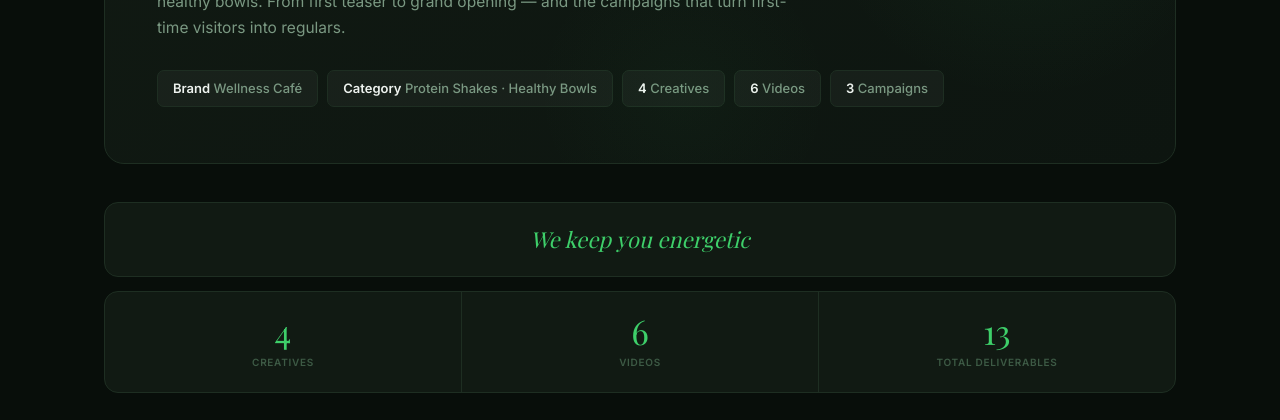
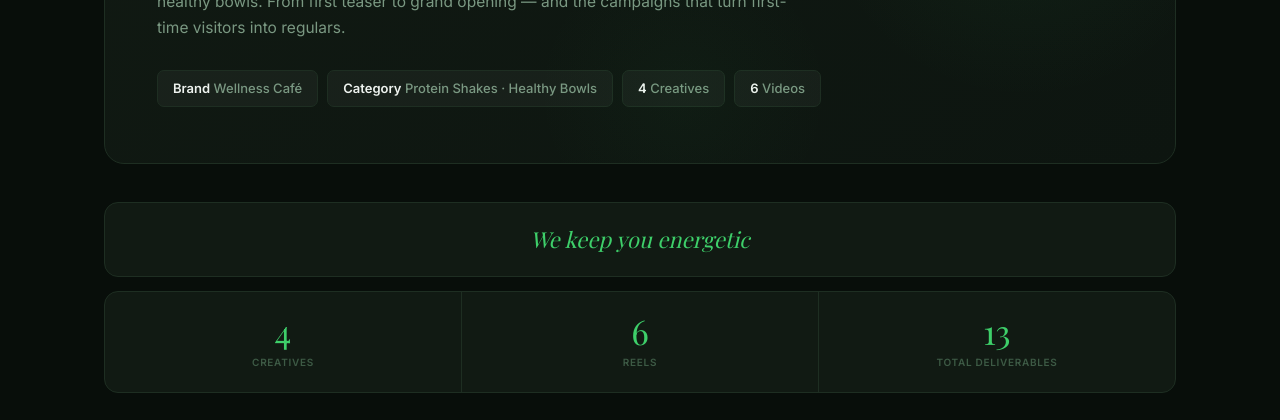
Before and after one commit to niyasinsights-arch/client-stratgy-plan, a plain HTML site: page fresNco_full_plan.html in a window 1280 px wide. Shown: the part 360-780 px from the top of the page. Drawn offline with nearby package versions, Linux system fonts and the light colour scheme; a web font is replaced by a local one.

Commit message:
Update fresNco_full_plan.html

```diff
--- a/fresNco_full_plan.html
+++ b/fresNco_full_plan.html
@@ -286,7 +286,7 @@ footer{text-align:center;color:var(--text-dim);font-size:12px;margin-top:48px;pa
       <span class="meta-pill"><strong>Category</strong> Protein Shakes · Healthy Bowls</span>
       <span class="meta-pill"><strong>4</strong> Creatives</span>
       <span class="meta-pill"><strong>6</strong> Videos</span>
-      <span class="meta-pill"><strong>3</strong> Campaigns</span>
+
     </div>
   </div>
 
@@ -295,7 +295,7 @@ footer{text-align:center;color:var(--text-dim);font-size:12px;margin-top:48px;pa
   </div>
   <div class="summary-strip">
     <div class="sum-item"><div class="sum-num">4</div><div class="sum-lab">Creatives</div></div>
-    <div class="sum-item"><div class="sum-num">6</div><div class="sum-lab">Videos</div></div>
+    <div class="sum-item"><div class="sum-num">6</div><div class="sum-lab">Reels</div></div>
     <div class="sum-item"><div class="sum-num">13</div><div class="sum-lab">Total Deliverables</div></div>
   </div>
 
```
